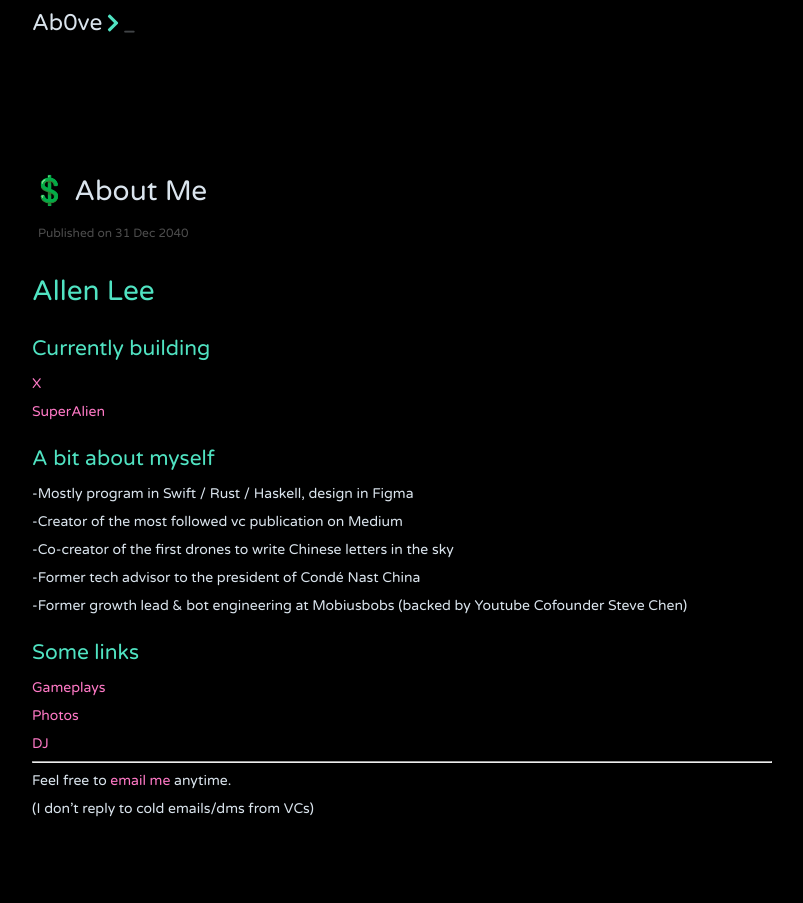
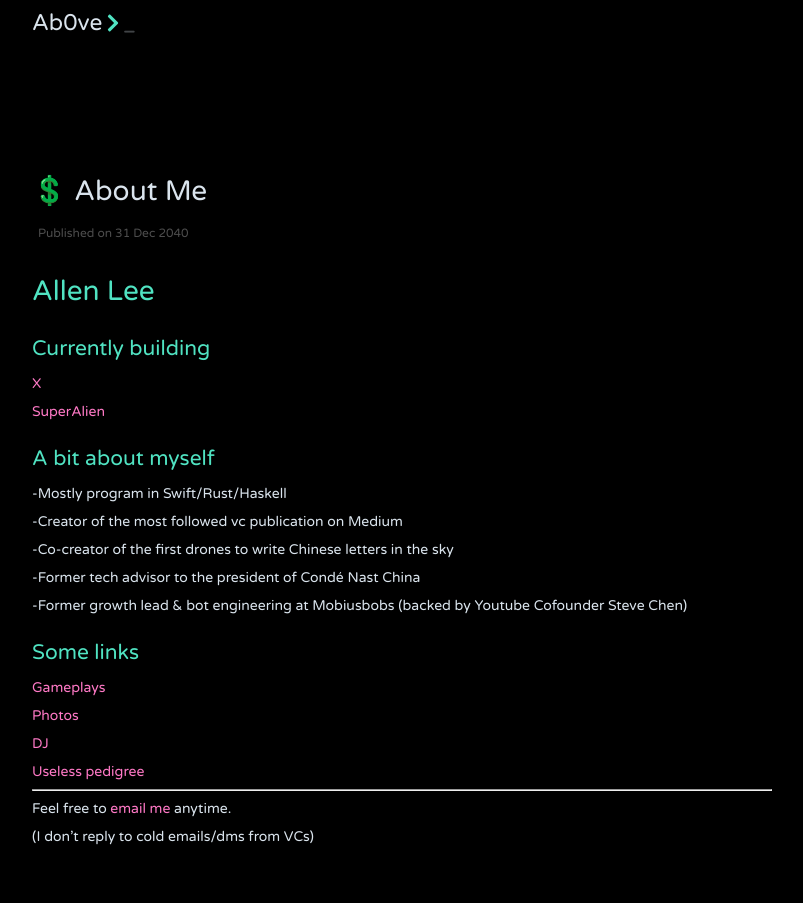
Before and after one commit to jithendrabsy/thoughts, a Jekyll site: the page built from _posts/2040-12-31-about-me.md, in a window 1280 px wide. Shown: the whole page, without its empty margins (238-1041 px from the left). Built offline with Jekyll 4.4.1, drawn with Linux system fonts in a browser that asks for light colours; nearby versions of some CDN libraries.

Commit message:
Update Me

```diff
--- a/_posts/2040-12-31-about-me.md
+++ b/_posts/2040-12-31-about-me.md
@@ -16,7 +16,7 @@ tags:
 
 ## A bit about myself
 
--Mostly program in Swift / Rust / Haskell, design in Figma
+-Mostly program in Swift/Rust/Haskell
 
 -Creator of the most followed vc publication on Medium
 
@@ -26,6 +26,7 @@ tags:
 
 -Former growth lead & bot engineering at Mobiusbobs (backed by Youtube Cofounder Steve Chen)
 
+
 ## Some links
 
 [Gameplays](https://www.instagram.com/gho00sts/)
@@ -34,6 +35,8 @@ tags:
 
 [DJ](https://soundcloud.com/archilab)
 
+[Useless pedigree](https://www.linkedin.com/in/allen-lee-52b16378/)
+
 
 ---
 
```
